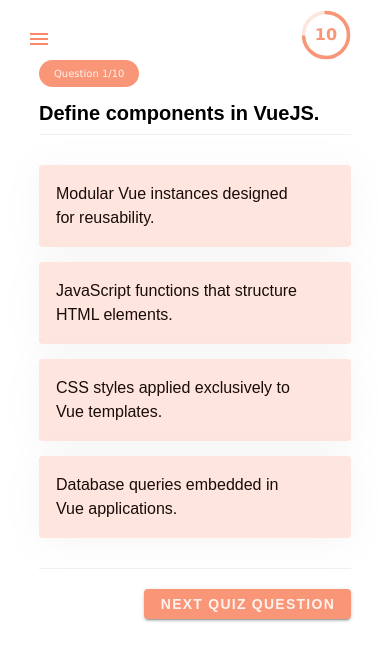
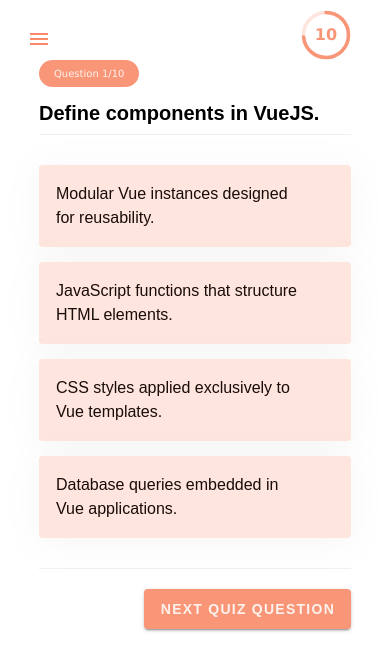
Before and after one commit to Feralwater/Q-for-Quizzes, a Vue app: page /quiz in a window 390 px wide. Shown: the top 670 px of the page. Built offline with nearby package versions, Linux system fonts and the light colour scheme.

Commit message:
Adjust mobile button height in QuizView

```diff
--- a/src/views/QuizView/QuizView.vue
+++ b/src/views/QuizView/QuizView.vue
@@ -67,7 +67,7 @@ const { mdAndDown } = useDisplay();
           quiz__btn: true,
           quiz__btn_mobile: mdAndDown,
         }"
-        :height="mdAndDown ? '30px' : '50px'"
+        :height="mdAndDown ? '40px' : '50px'"
         role="button"
         aria-label="{{ shouldShowNextButton ? 'Next QuizQuestion' : 'Submit Test' }}"
         @click="onNextQuestion"
```
